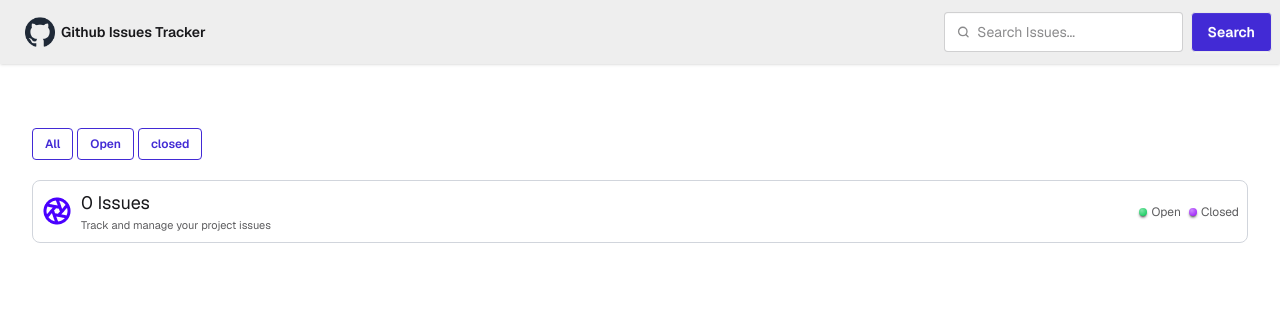
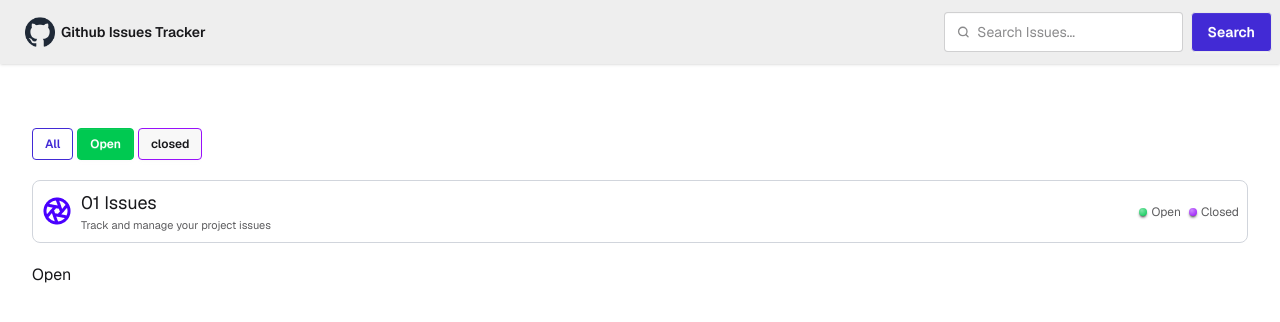
Before and after one commit to shamim4010/assignment-ph-05, a plain HTML site: page public/home.html in a window 1280 px wide. Both pictures are taken after a click on the button "Open". Drawn offline with nearby package versions, Linux system fonts and the light colour scheme; no server answers.

Commit message:
btn click function all done

```diff
--- a/public/home.html
+++ b/public/home.html
@@ -39,15 +39,21 @@
     </header>
     <main class="px-8">
         <section id="btn-list" class="mt-16">
-            <button class="btn btn-outline btn-sm btn-primary">All</button>
-            <button class="btn btn-outline btn-sm btn-primary">Open</button>
-            <button class="btn btn-outline btn-sm btn-primary">closed</button>
+            <button onclick="btnClickHandler('btn-all')" id="btn-all" class="btn btn-outline btn-sm btn-primary bg-primary text-white">All</button>
+            <button onclick="btnClickHandler('btn-open')" id="btn-open" class="btn btn-sm border-green-500 hover:bg-green-500 hover:text-white">Open</button>
+            <button onclick="btnClickHandler('btn-closed')" id="btn-closed" class="btn btn-sm border-purple-600 hover:bg-purple-600 hover:text-white">closed</button>
         </section>
+        <div id="click-handler">
             <section id="issues-count" class="mt-5 border border-gray-300 p-2 rounded-lg flex justify-between items-center">
                 <div class="flex items-center gap-2">
                     <img src="../assets/Aperture.png" alt="">
                     <div>
-                    <h3 class="text-lg"><span id="all-issues-count">0</span> Issues</h3>
+                        <h3 class="text-lg">
+                            <span id="all-issues-count">0</span>
+                            <span id="open-issues-count" class="hidden">01</span>
+                            <span id="closed-issues-count" class="hidden">02</span>
+                            Issues
+                        </h3>
                         <p class="text-[11px] opacity-[0.7]">Track and manage your project issues</p>
                     </div>
                 </div>
@@ -61,8 +67,11 @@
                 </div>
             </section>
             <section id="all-data" class="mt-5">
-
+                <div id="all" class="hidden">All</div>
+                <div id="open" class="hidden">Open</div>
+                <div id="closed" class="hidden">Close</div>
             </section>
+        </div>
     </main>
     <script src="../script/home.js"></script>
 </body>
--- a/script/home.js
+++ b/script/home.js
@@ -1,11 +1,47 @@
-const loadAllData = async () => {
+/* const loadAllData = async () => {
     fetch("https://phi-lab-server.vercel.app/api/v1/lab/issues")
     .then((allData) => allData.json())
     .then((viewData) => rcvData(viewData.data))
+} */
+
+const btnAll = document.getElementById("btn-all");
+const btnOpen = document.getElementById("btn-open");
+const btnClosed = document.getElementById("btn-closed");
+
+const all = document.getElementById("all");
+const openn = document.getElementById("open");
+const closed = document.getElementById("closed");
+
+const allCount = document.getElementById("all-issues-count");
+const openCount = document.getElementById("open-issues-count");
+const closedCount = document.getElementById("closed-issues-count");
+
+const btnClickHandler = (btnClicked) => {
+    btnAll.classList.remove('bg-primary','text-white');
+    btnOpen.classList.remove('bg-green-500','text-white');
+    btnClosed.classList.remove('bg-purple-600','text-white');
+
+    allCount.classList.add('hidden');
+    openCount.classList.add('hidden');
+    closedCount.classList.add('hidden');
+
+    all.classList.add('hidden');
+    openn.classList.add('hidden');
+    closed.classList.add('hidden');
+
+    if(btnClicked === 'btn-all'){
+        btnAll.classList.add('bg-primary','text-white');
+        allCount.classList.remove('hidden');
+        all.classList.remove('hidden');
+    }
+    else if(btnClicked === 'btn-open'){
+        btnOpen.classList.add('bg-green-500','text-white');
+        openCount.classList.remove('hidden');
+        openn.classList.remove('hidden');
+    }
+    else if(btnClicked === 'btn-closed'){
+        btnClosed.classList.add('bg-purple-600','text-white');
+        closedCount.classList.remove('hidden');
+        closed.classList.remove('hidden');
+    }
 }
-
-const rcvData = (rcvAllData) => {
-
-}
-
-loadAllData()
```
Lines whose indentation alone changed are shown as unchanged.
